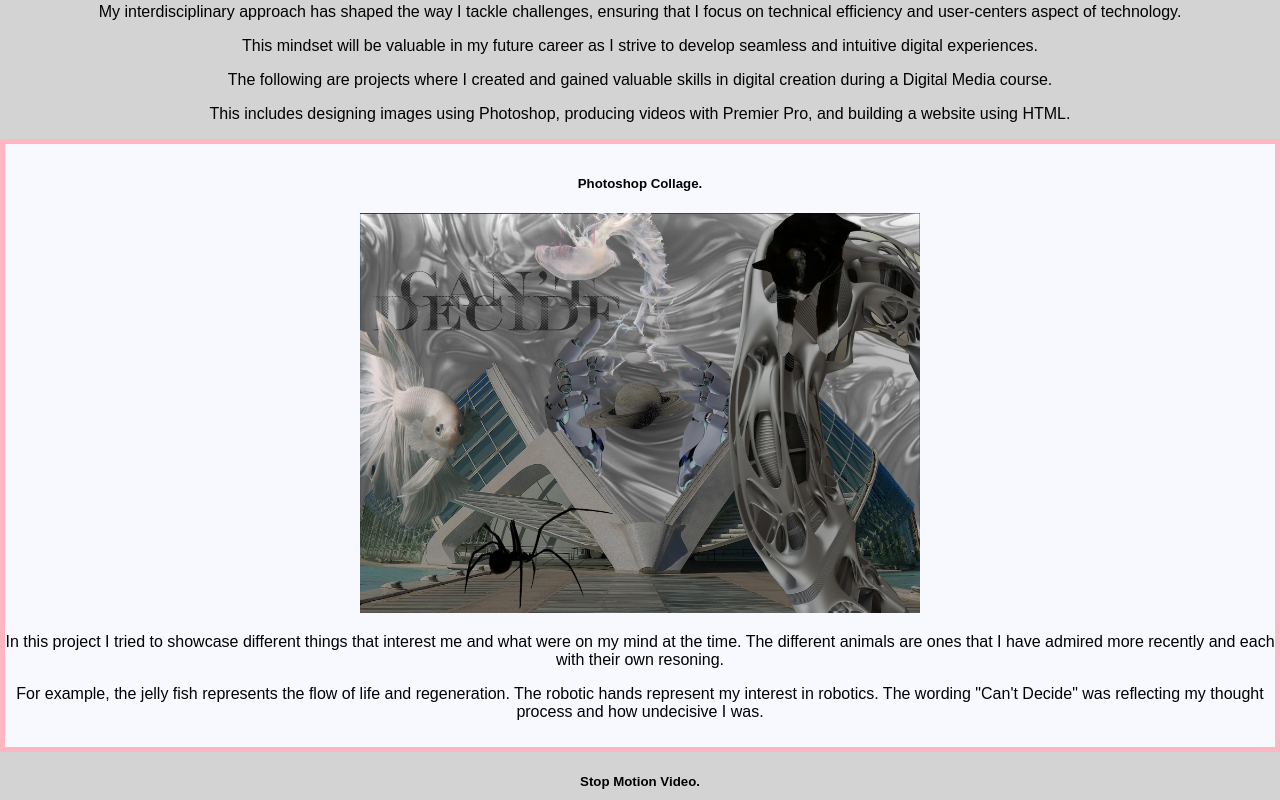
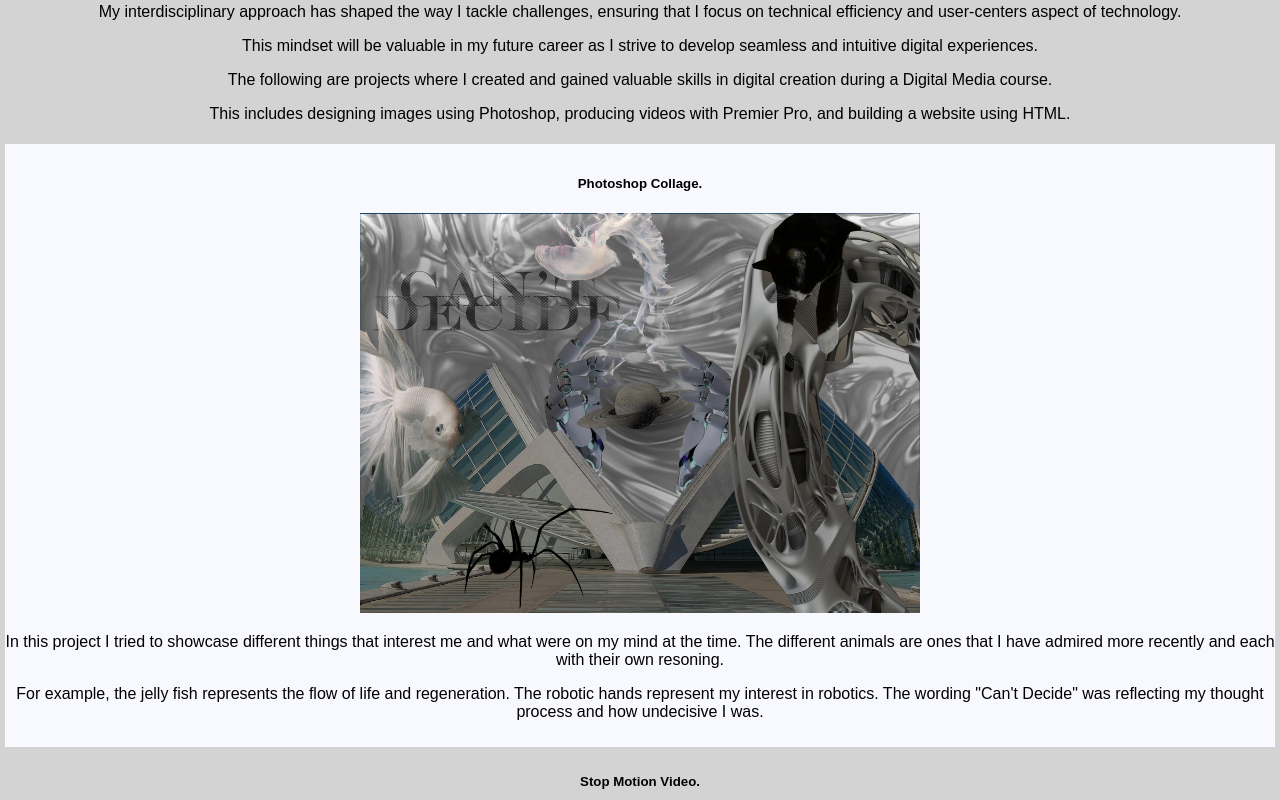
Before and after one commit to majo-marr/web_project, a plain HTML site: page portfolio.html in a window 1280 px wide. Shown: the part 360-1160 px from the top of the page. Drawn offline with Linux system fonts and the light colour scheme.

Commit message:
Update styles.css

```diff
--- a/styles.css
+++ b/styles.css
@@ -51,6 +51,6 @@ div.section{
 	padding-top: 10px;
 	padding-bottom: 10px;
 	border: 5px;
-	border-color: lightpink;
+	border-color: lightgrey;
 	border-style: solid;
 }
```
